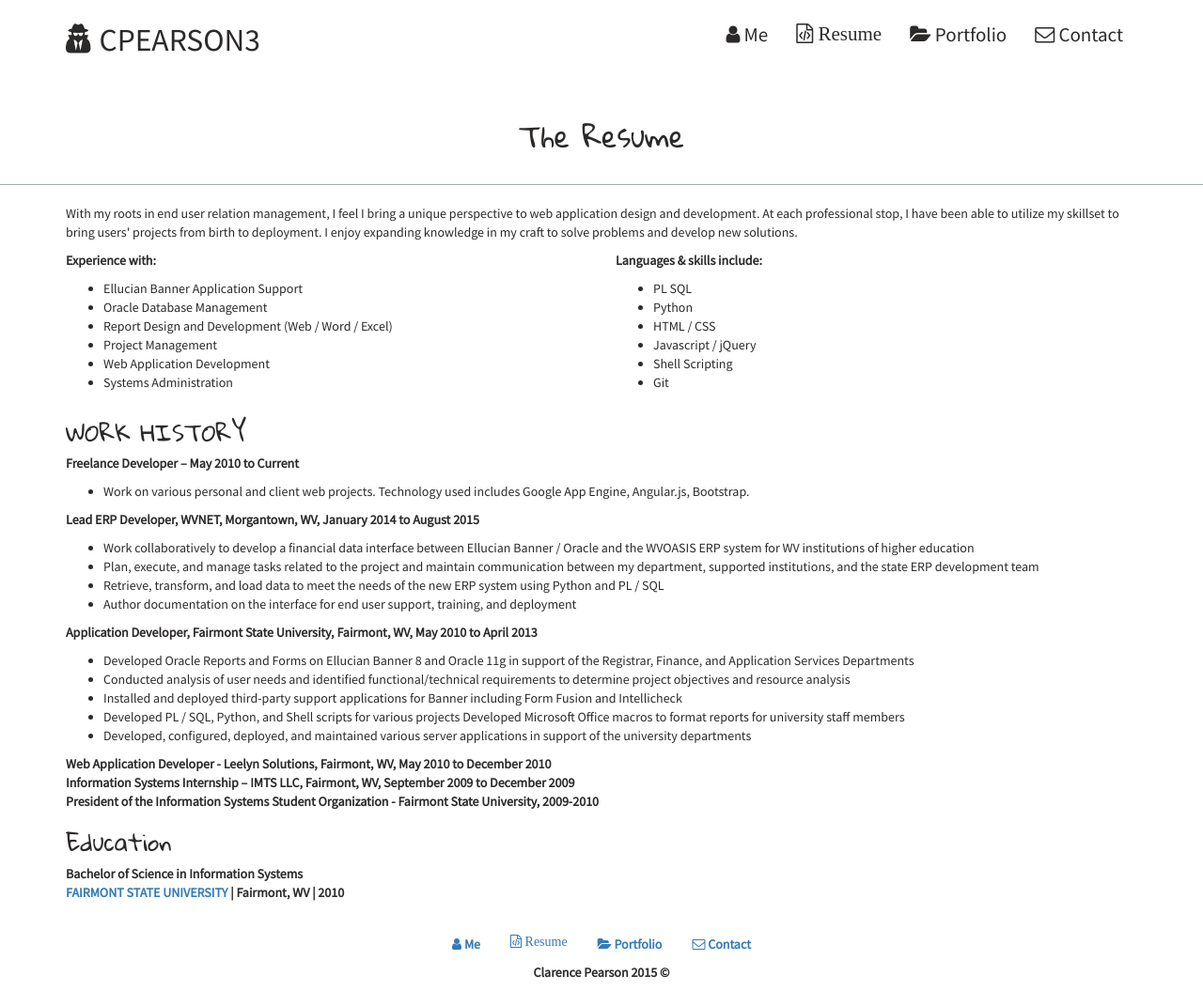
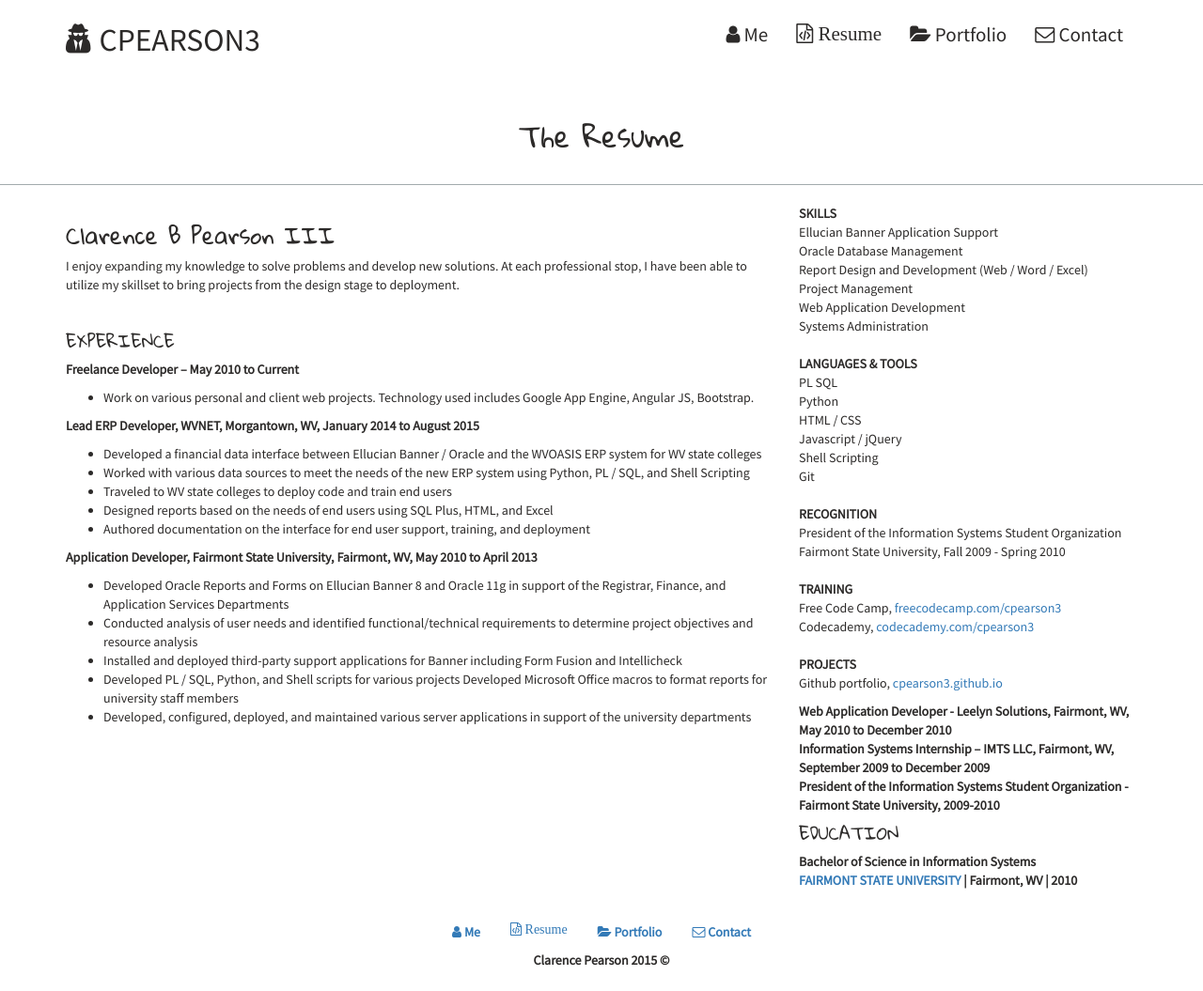
Before and after one commit to cpearson3/cpearson3.github.io, a Jekyll site: the page built from _pages/resume.html, in a window 1280 px wide. Shown: the whole page at 94% size. Built offline with Jekyll 4.4.1, drawn with Linux system fonts in a browser that asks for light colours; nearby versions of some CDN libraries.

Commit message:
Changed about and portfolio

```diff
--- a/_pages/resume.html
+++ b/_pages/resume.html
@@ -6,90 +6,94 @@ permalink: /resume/
 ---
 
 <br>
+<div class="row">
+    <div class="col-md-8">
+        <h3>Clarence B Pearson III</h3>
         <p>
-    With my roots in end user relation management, I feel I bring a unique perspective to web application design and development. At each professional stop, I have been able to utilize my skillset to bring users' projects from birth to deployment. I enjoy
-    expanding knowledge in my craft to solve problems and develop new solutions.
+            I enjoy expanding my knowledge to solve problems and develop new solutions. At each professional stop, I have been able to utilize my skillset to bring projects from the design stage to deployment.
         </p>
-
-<div class="row">
-    <div class="col-md-6">
+        <br>
         <p>
-            <b>Experience with:</b>
+            <h4>EXPERIENCE</h4>
+            <p>
+                <b>Freelance Developer – May 2010 to Current</b>
                 <br>
                 <ul>
-                <li>Ellucian Banner Application Support</li>
-                <li>Oracle Database Management</li>
-                <li>Report Design and Development (Web / Word / Excel)</li>
-                <li>Project Management</li>
-                <li>Web Application Development</li>
-                <li>Systems Administration</li>
+                    <li>Work on various personal and client web projects. Technology used includes Google App Engine, Angular JS, Bootstrap.
+                    </li>
                 </ul>
             </p>
-    </div>
-    <div class="col-md-6">
-        <p>
-            <b>Languages & skills include:</b>
-            <br>
-            <ul>
-                <li>PL SQL</li>
-                <li>Python</li>
-                <li>HTML / CSS</li>
-                <li>Javascript / jQuery</li>
-                <li>Shell Scripting</li>
-                <li>Git</li>
-            </ul>
-        </p>
-    </div>
-</div>
-<h3>WORK HISTORY</h3>
-<p>
-    <b>Freelance Developer – May 2010 to Current</b><br>
-    <ul>
-        <li>Work on various personal and client web projects. Technology used includes Google App Engine, Angular.js, Bootstrap.
-         </li>
-    </ul></p>
             <p>
                 <b>Lead ERP Developer, WVNET, Morgantown, WV, January 2014 to August 2015</b>
                 <ul>
-        <li>Work collaboratively to develop a financial data interface between Ellucian Banner / Oracle and the WVOASIS ERP system for WV institutions of higher education</li>
-        <li>Plan, execute, and manage tasks related to the project and maintain communication between
-    my department, supported institutions, and the state ERP development team</li>
-        <li>Retrieve, transform, and load data to meet the needs of the new ERP system using Python and PL / SQL
-        </li>
-        <li>Author documentation on the interface for end user support, training, and
-    deployment</li>
+                    <li>Developed a financial data interface between Ellucian Banner / Oracle and the WVOASIS ERP system for WV state colleges</li>
+                    <li>Worked with various data sources to meet the needs of the new ERP system using Python, PL / SQL, and Shell Scripting</li>
+                    <li>Traveled to WV state colleges to deploy code and train end users</li>
+                    <li>Designed reports based on the needs of end users using SQL Plus, HTML, and Excel</li>
+                    <li>Authored documentation on the interface for end user support, training, and deployment</li>
+
                 </ul>
 
             </p>
             <p>
-    <b>Application Developer, Fairmont State University, Fairmont, WV, May 2010 to April 2013</b><br>
+                <b>Application Developer, Fairmont State University, Fairmont, WV, May 2010 to April 2013</b>
+                <br>
                 <ul>
                     <li>
-         Developed Oracle Reports and Forms on Ellucian Banner 8 and Oracle 11g in support of the
-         Registrar, Finance, and Application Services Departments
+                        Developed Oracle Reports and Forms on Ellucian Banner 8 and Oracle 11g in support of the Registrar, Finance, and Application Services Departments
                     </li>
                     <li>
                         Conducted analysis of user needs and identified functional/technical requirements to determine project objectives and resource analysis
                     </li>
                     <li>
-             Installed and deployed third-party support applications for Banner including Form
-    Fusion and Intellicheck
+                        Installed and deployed third-party support applications for Banner including Form Fusion and Intellicheck
                     </li>
                     <li>
-           Developed PL / SQL, Python,
-and Shell scripts for various projects Developed Microsoft Office macros to format reports for university staff members
+                        Developed PL / SQL, Python, and Shell scripts for various projects Developed Microsoft Office macros to format reports for university staff members
                     </li>
                     <li>Developed, configured, deployed, and maintained various server applications in support of the university departments
 
                     </li>
                 </ul>
             </p>
-
+        </p>
+    </div>
+    <div class="col-md-4">
+       <b>SKILLS</b><br>
+       <p>Ellucian Banner Application Support<br>
+        Oracle Database Management<br>
+        Report Design and Development (Web / Word / Excel)<br>
+        Project Management<br>
+        Web Application Development<br>
+        Systems Administration<br>
+        <br>
+        <b>LANGUAGES & TOOLS </b><br>
+        PL SQL<br>
+        Python<br>
+        HTML / CSS<br>
+        Javascript / jQuery<br>
+        Shell Scripting<br>
+        Git<br>
+        <br>
+        <b>RECOGNITION</b><br>
+        President of the Information Systems Student Organization<br>
+        Fairmont State University, Fall 2009 - Spring 2010<br>
+        <br>
+        <b>TRAINING</b><br>
+        Free Code Camp, <a href="http://www.freecodecamp.com/cpearson3" target="_blank">freecodecamp.com/cpearson3</a><br>
+        Codecademy, <a href="http://www.codecademy.com/cpearson3" target="_blank">codecademy.com/cpearson3</a><br>
+        <br>
+        <b>PROJECTS</b><br>
+        Github portfolio, <a href="http://cpearson3.github.io" target="_blank">cpearson3.github.io</a><br>
+        </p>
         <p>
             <b>Web Application Developer - Leelyn Solutions, Fairmont, WV, May 2010 to December 2010<br>
          Information Systems Internship – IMTS LLC, Fairmont, WV, September 2009 to December 2009<br>
          President of the Information Systems Student Organization - Fairmont State University, 2009-2010<br>
         </p>
-<h3>Education</h3>
+        <h4>EDUCATION</h4>
         <p>Bachelor of Science in Information Systems<br>
-<a href="http://www.fairmontstate.edu" target="_blank">FAIRMONT STATE UNIVERSITY</a> | Fairmont, WV | 2010</p>
+        <a href="http://www.fairmontstate.edu" target="_blank">FAIRMONT STATE UNIVERSITY</a> | Fairmont, WV | 2010
+        </p>
+    </div>
+</div>
```
Also changed, not shown: _pages/about.html (+10 -22 lines), 2 other files. Lines whose indentation alone changed are shown as unchanged.
